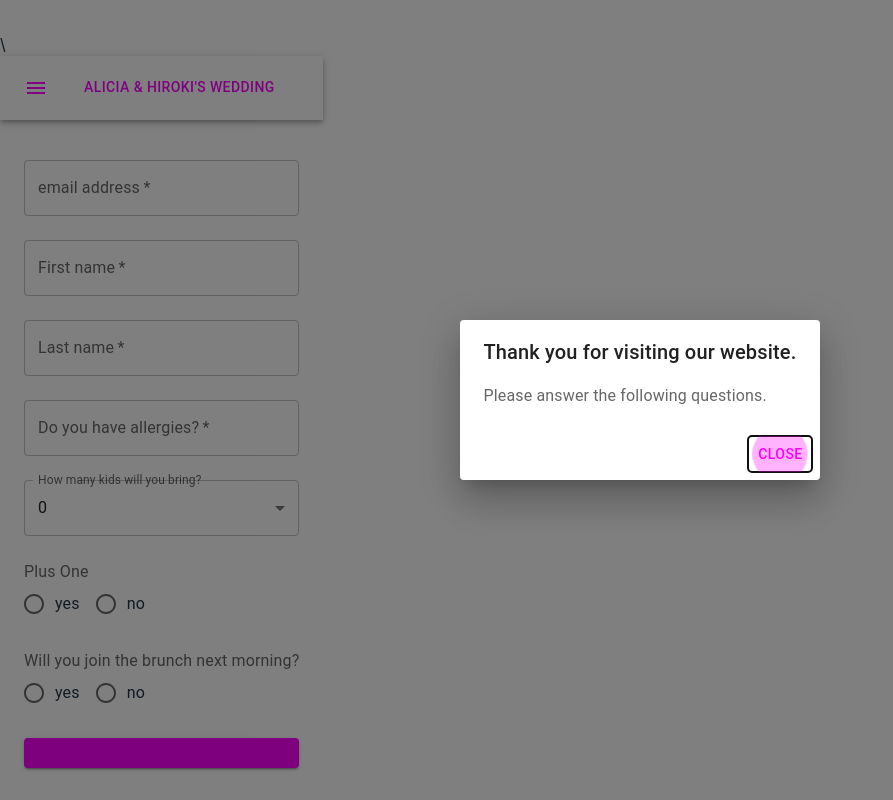
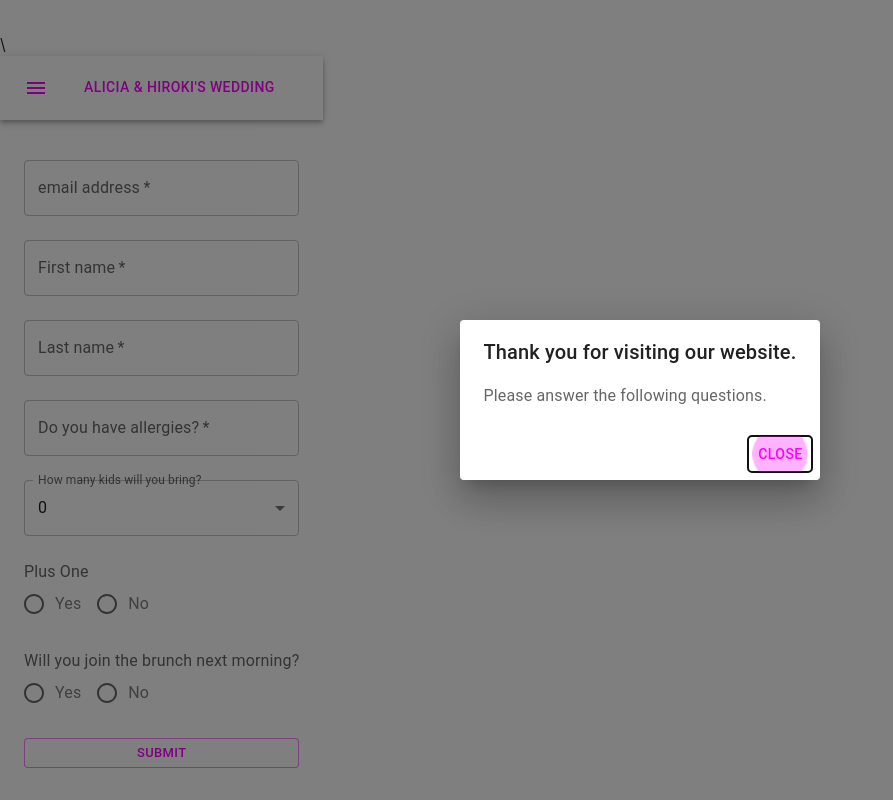
Before and after one commit to Hiroki58/wedding-app, a React (Vite) app: page /question in a window 1280 px wide. Shown: the whole page, without its empty margins (0-893 px from the left). Built offline with nearby package versions, Linux system fonts and the light colour scheme.

Commit message:
dialog for photo and validation for question

```diff
--- a/package.json
+++ b/package.json
@@ -13,6 +13,7 @@
     "@emotion/react": "^11.11.3",
     "@emotion/styled": "^11.11.0",
     "@fontsource/roboto": "^5.0.8",
+    "@hookform/resolvers": "^3.3.4",
     "@mui/icons-material": "^5.15.7",
     "@mui/material": "^5.15.7",
     "firebase": "^10.6.0",
@@ -21,7 +22,8 @@
     "react-hook-form": "^7.50.1",
     "react-router-dom": "^6.22.0",
     "react-select-material-ui": "^9.3.1",
-    "typescript": "^5.3.3"
+    "typescript": "^5.3.3",
+    "yup": "^1.4.0"
   },
   "devDependencies": {
     "@types/node": "^20.11.16",
--- a/src/assets/menu-bar.jsx
+++ b/src/assets/menu-bar.jsx
@@ -51,6 +51,7 @@ export default function menuBar() {
             <Link to={`about`}><MenuItem onClick={handleClose}>About us</MenuItem></Link>
             <Link to={`playlist`}><MenuItem onClick={handleClose}>Music playlist</MenuItem></Link>
             <Link to={`photo`}><MenuItem onClick={handleClose}>Photo contest</MenuItem></Link>
+            <Link to={`https://photos.app.goo.gl/tUgzpSQwNqGMvhC5A`} rel="noopener" target="_blank"><MenuItem onClick={handleClose}>Photo Album</MenuItem></Link>
           </Menu>
         </Toolbar>
       </AppBar>
--- a/src/routes/photo.jsx
+++ b/src/routes/photo.jsx
@@ -4,6 +4,7 @@ import PhotoBox from "../assets/photo-box"
 import ListSubheader from '@mui/material/ListSubheader';
 import ImageList from '@mui/material/ImageList';
 import ImageListItem from '@mui/material/ImageListItem';
+import AlertDialog from '../assets/dialog';
 
 
 
@@ -71,9 +72,10 @@ export default function Photo() {
     return (
         <>
             <Container sx={{ display: 'flex', flexDirection: 'row', justifyContent: 'space-evenly', flexWrap: 'wrap', marginTop: "5px", marginBottom: "5px" }}>
+                <AlertDialog title="Photo Contest!" content="Add your best photo for the contest to win the prize!" />
                 <ImageList sx={{ width: "100vw", height: "70vh" }}>
                     <ImageListItem key="Subheader" cols={2}>
-                        <ListSubheader component="div">Photo</ListSubheader>
+                        <ListSubheader component="div">Photo Contest</ListSubheader>
                     </ImageListItem>
                     {itemData.map((item) => (
                         <PhotoBox itemData={item} />
--- a/src/routes/question.jsx
+++ b/src/routes/question.jsx
@@ -1,7 +1,6 @@
 import { Button, Container, Stack, TextField } from '@mui/material'
 import React from 'react'
 import { useForm } from 'react-hook-form'
-import Checkbox from '@mui/material/Checkbox';
 import FormControlLabel from '@mui/material/FormControlLabel';
 import FormControl from '@mui/material/FormControl';
 import InputLabel from '@mui/material/InputLabel';
@@ -12,9 +11,20 @@ import Radio from '@mui/material/Radio';
 import RadioGroup from '@mui/material/RadioGroup';
 import AlertDialog from '../assets/dialog';
 import { useState } from "react";
+import * as Yup from "yup";
+import { yupResolver } from "@hookform/resolvers/yup";
 
 export default function Question() {
-  const { register, handleSubmit } = useForm();
+  const validationSchema = Yup.object().shape({
+    email: Yup.string().required("email Address is required"),
+    firstname: Yup.string().required("First name is required"),
+    lastname: Yup.string().required("Last name is required"),
+    allergies: Yup.string().required("Please write 'No' if you don't have allergies."),
+    plusone: Yup.string().required("Check is required"),
+  });
+  const { register, handleSubmit, formState: { errors } } = useForm({
+    resolver: yupResolver(validationSchema)
+  });
   const [result, setResult] = useState(false);
   const [firstName, setFirstName] = useState("");
 
@@ -26,7 +36,7 @@ export default function Question() {
   const onError = (errors, e) => console.log(errors, e)
 
   return (
-    <Container maxWidth="sm" sx={{ pt: 5}}>
+    <Container maxWidth="sm" sx={{ pt: 5, backgroundColor: "white" }}>
       {result ? <AlertDialog title={"Thank you " + firstName + " for answering our questions."} content={<Button color='secondary' href="/">
         Back to main page
       </Button>} /> : null}
@@ -34,23 +44,37 @@ export default function Question() {
       <Stack spacing={3}>
         <TextField
           required
+          name='email'
           label="email address"
           type="email"
+          error={!!errors.email}
+          helperText={errors.email ? errors.email.message : ""}
+
           {...register('email')}
         />
         <TextField
           required
+          name="firstname"
+          error={!!errors.firstname}
           label="First name"
+          helperText={errors.firstname ? errors.firstname.message : ""}
           {...register('firstName')}
         />
         <TextField
           required
+          name='lastname'
           label="Last name"
+          error={!!errors.lastname}
+          helperText={errors.lastname ? errors.lastname.message : ""}
           {...register('lastName')}
         />
         <TextField
+          name='allergies'
           required
           label="Do you have allergies?"
+          error={!!errors.allergies}
+          helperText={errors.allergies ? errors.allergies.message : ""}
+
           {...register('allergies')}
         />
         <FormControl fullWidth>
@@ -75,17 +99,6 @@ export default function Question() {
             <MenuItem value={999}>The whole school</MenuItem>
           </Select>
         </FormControl>
-        {/* <FormControlLabel
-          control={<Checkbox {...register("plusOne")} />}
-          sx={{
-            color: pink[800],
-            '&.Mui-checked': {
-              color: pink[600],
-            },
-          }}
-          label="Plus One"
-          labelPlacement="end"
-        /> */}
         <FormControl>
           <FormLabel id="radio-buttons-group-label">Plus One</FormLabel>
           <RadioGroup
@@ -93,8 +106,12 @@ export default function Question() {
             aria-labelledby="radio-buttons-group-label"
             name="row-radio-buttons-group"
           >
-            <FormControlLabel value="yes" control={<Radio {...register("plusOne")} />} label="yes" />
-            <FormControlLabel value="no" control={<Radio {...register("plusOne")} />} label="no" />
+            <FormControlLabel value="yes" control={<Radio {...register("plusOne")} />} label={<span style={{ color: "grey" }}>
+              Yes
+            </span>} />
+            <FormControlLabel value="no" control={<Radio {...register("plusOne")} />} label={<span style={{ color: "grey" }}>
+              No
+            </span>} />
           </RadioGroup>
         </FormControl>
         <FormControl>
@@ -104,15 +121,21 @@ export default function Question() {
             aria-labelledby="radio-buttons-group-label"
             name="row-radio-buttons-group"
           >
-            <FormControlLabel value="yes" control={<Radio {...register("brunch")} />} label="yes" />
-            <FormControlLabel value="no" control={<Radio {...register("brunch")} />} label="no" />
+            <FormControlLabel value="yes" control={<Radio {...register("brunch")} />} label={<span style={{ color: "grey" }}>
+              Yes
+            </span>} />
+            <FormControlLabel value="no" control={<Radio {...register("brunch")} />} label={<span style={{ color: "grey" }}>
+              No
+            </span>} />
           </RadioGroup>
         </FormControl>
         <Button
           color="primary"
-          variant="contained"
+          variant="outlined"
           size="small"
+          type="submit"
           onClick={handleSubmit(onSubmit, onError)}
+          sx={{ backgroundColor: 'white' }}
         >
           submit
         </Button>
```
Also changed, not shown: 1 other file (tests, documents, lock files or other folders).
